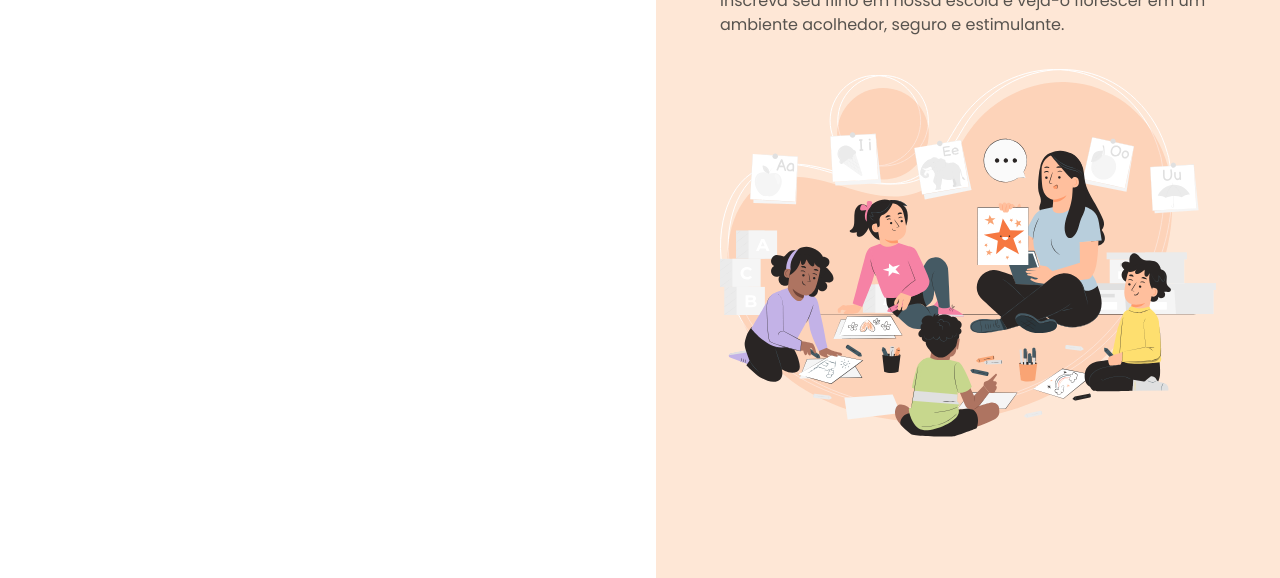
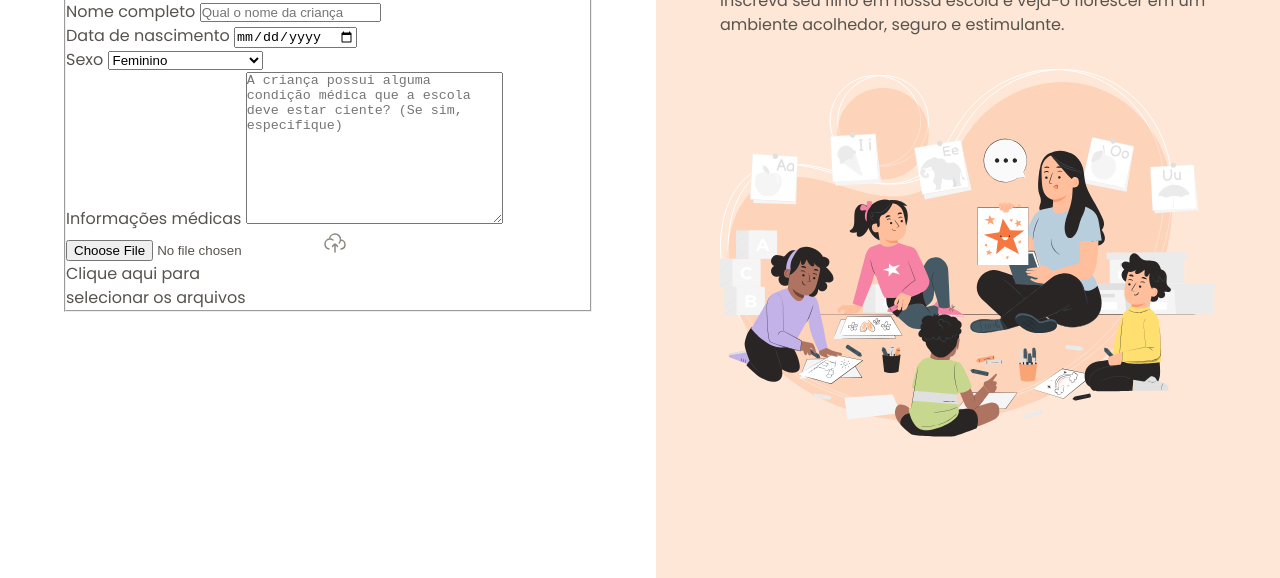
Before and after one commit to devalefhilima/Formulario-de-Matricula, a plain HTML site: page index.html in a window 1280 px wide. Shown: the part 222-800 px from the top of the page. Drawn offline with Linux system fonts and the light colour scheme.

Commit message:
Iniciando o formulário

```diff
--- a/index.html
+++ b/index.html
@@ -25,6 +25,45 @@
                     Preencha os dados abaixo para matricular seu filho na
                     escola de educação infantil Estrelas do Amanhã.
                 </p>
+
+                <form method="post" enctype="multipart/form-data">
+                    <fieldset class="child-info">
+                        <legend>Informações da criança</legend>
+
+                        <div class="input-wrapper">
+                            <label for="fullname">Nome completo</label>
+                            <input id="fullname" name="fullname" type="text" placeholder="Qual o nome da criança">
+                        </div>
+
+                        <div class="input-wrapper">
+                            <label for="birth">Data de nascimento</label>
+                            <input id="birth" name="birth" type="date" lang="pt-BR">
+                        </div>
+
+                        <div class="select-wrapper">
+                            <label for="gender">Sexo</label>
+                            <select name="gender" id="gender">
+                                <option value="female">Feminino</option>
+                                <option value="male">Masculino</option>
+                                <option value="na">Prediro não responder</option>
+                            </select>
+                        </div>
+
+                        <div class="textarea-wrapper">
+                            <label for="medical-info">Informações médicas</label>
+                            <textarea name="medical-info" id="medical-info" cols="30" rows="10" placeholder="A criança possui alguma condição médica que a escola deve estar ciente? (Se sim, especifique) "></textarea>
+                        </div>
+
+                        <div class="droparea-wrapper">
+                            <input type="file" id="birth-file" name="birth-file">
+                            <img src="./assets/icons/cloud-upload.svg" alt="">
+                            <p>
+                                Clique aqui para <br>
+                                selecionar os arquivos
+                            </p>
+                        </div>
+                    </fieldset>
+                </form>
             </div>
         </main>
 
```
